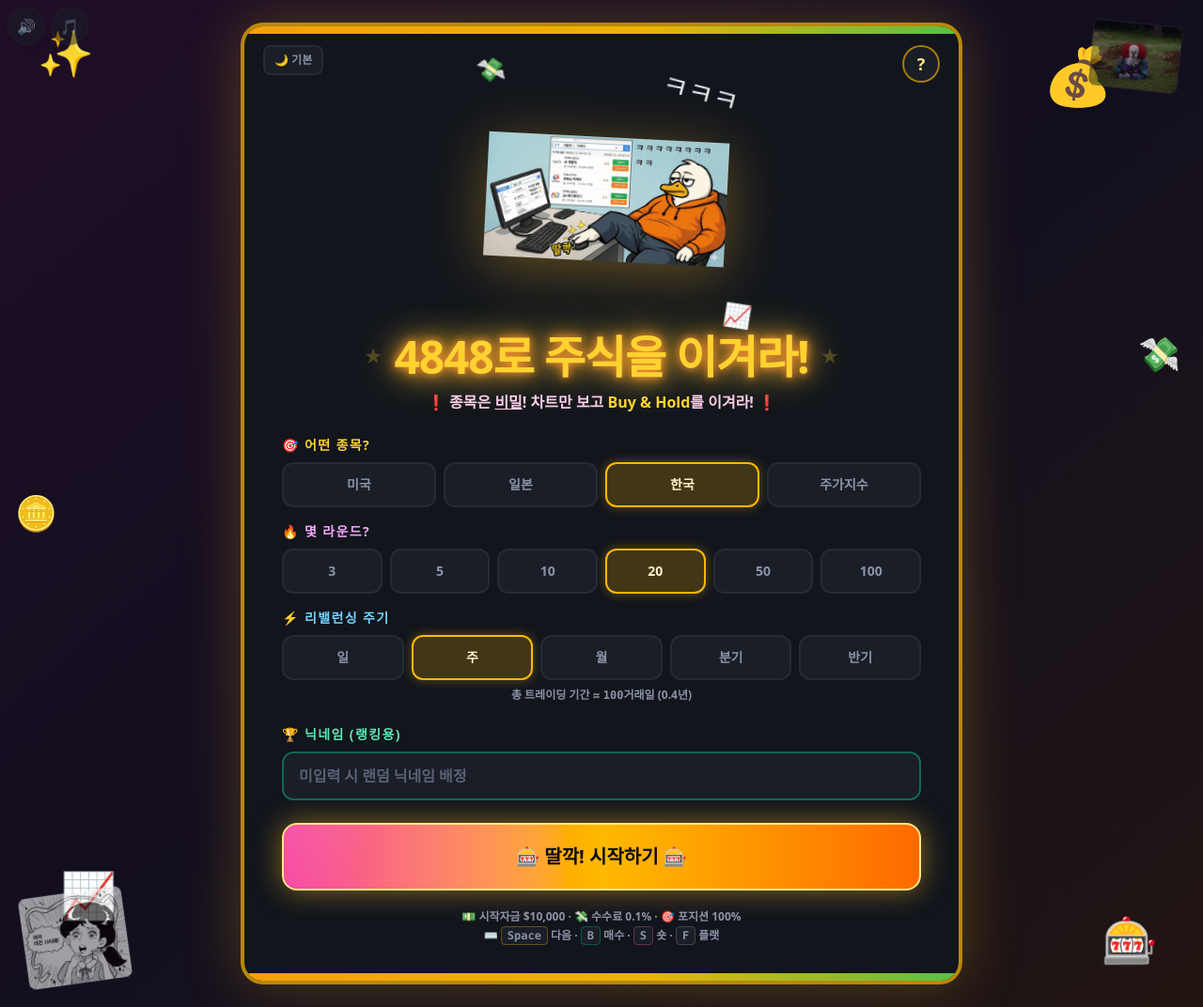
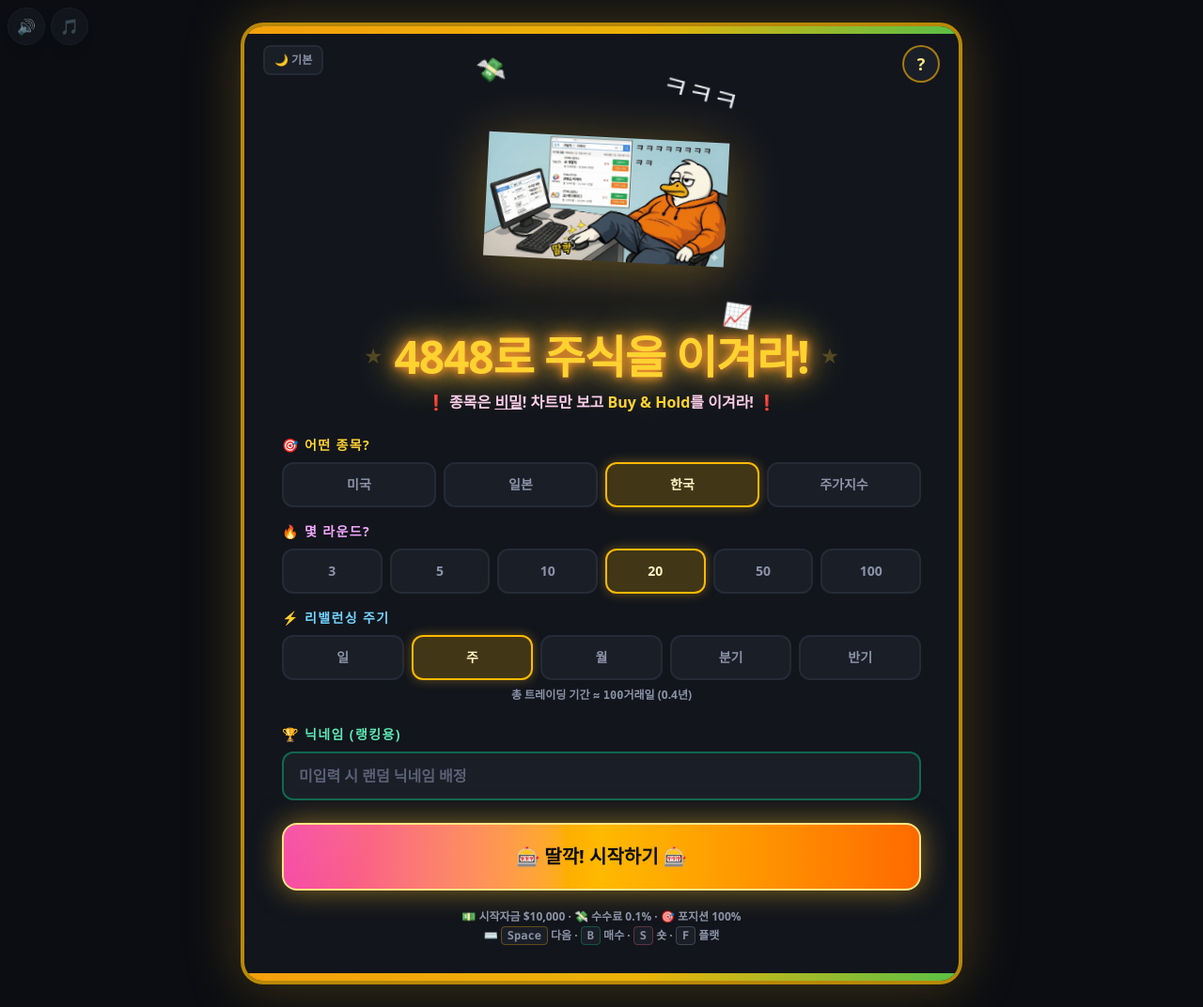
Before and after one commit to htk1019/ungdroo-stock-trading-game, a React (Vite) app: page / in a window 1280 px wide. Shown: the whole page at 94% size. Built offline with nearby package versions, Linux system fonts and the light colour scheme; a web font is replaced by a local one.

Commit message:
chore: 첫 화면 배경 이모지/밈 이미지 장식 전부 제거
Co-Authored-By: Claude Opus 4.6 (1M context) <noreply@anthropic.com>

```diff
--- a/src/components/Setup.tsx
+++ b/src/components/Setup.tsx
@@ -69,44 +69,6 @@ export function Setup({ onStart, loading, error, nickname, onNicknameChange, onT
   return (
     <div className={`min-h-screen flex items-center justify-center p-3 sm:p-6 relative overflow-hidden ${t.pageBg}`}>
       {showHelp && <HelpModal onClose={() => setShowHelp(false)} />}
-
-      {/* 배경 장식 — 다크 테마에서만 표시 */}
-      {isDark && (
-        <>
-          <div aria-hidden className="absolute inset-0 pointer-events-none hidden sm:block">
-            <div className="absolute inset-0 bg-gradient-to-br from-fuchsia-900/20 via-purple-900/10 to-amber-900/20" />
-            <span className="absolute top-8  left-10  text-5xl animate-spin-slow">✨</span>
-            <span className="absolute top-16 right-24 text-6xl animate-bounce">💰</span>
-            <span className="absolute bottom-24 left-16 text-5xl animate-pulse">📈</span>
-            <span className="absolute bottom-12 right-12 text-5xl animate-spin-slow">🎰</span>
-            <span className="absolute top-1/2 left-4 text-4xl animate-bounce">🪙</span>
-            <span className="absolute top-1/3 right-6 text-4xl animate-pulse">💸</span>
-            <span className="absolute top-6    right-1/3 text-3xl rotate-12 animate-blink">★</span>
-            <span className="absolute bottom-6 left-1/3  text-3xl -rotate-12 animate-blink">★</span>
-            <img src="/meme1.png" alt="" className="absolute bottom-6 left-6 w-28 opacity-60 rotate-[-8deg] rounded-lg border border-white/10 select-none" draggable={false} />
-            <img src="/meme2.png" alt="" className="absolute top-6 right-6 w-24 opacity-60 rotate-[6deg] rounded-lg border border-white/10 select-none" draggable={false} />
-          </div>
-          <div aria-hidden className="absolute inset-0 pointer-events-none sm:hidden">
-            <div className="absolute inset-0 bg-gradient-to-br from-fuchsia-900/20 via-purple-900/10 to-amber-900/20" />
-            <img src="/meme1.png" alt="" className="absolute bottom-2 left-2 w-16 opacity-40 rotate-[-8deg] rounded select-none" draggable={false} />
-            <img src="/meme2.png" alt="" className="absolute top-2 right-2 w-14 opacity-40 rotate-[6deg] rounded select-none" draggable={false} />
-          </div>
-        </>
-      )}
-
-      {/* 무지개 테마 배경 장식 */}
-      {themeKey === 'rainbow' && (
-        <div aria-hidden className="absolute inset-0 pointer-events-none">
-          <span className="absolute top-10 left-8 text-6xl animate-bounce">🌈</span>
-          <span className="absolute top-20 right-16 text-5xl animate-spin-slow">🦄</span>
-          <span className="absolute bottom-20 left-12 text-5xl animate-pulse">⭐</span>
-          <span className="absolute bottom-10 right-10 text-4xl animate-bounce">🌸</span>
-          <span className="absolute top-1/2 left-6 text-4xl animate-spin-slow">🍭</span>
-          <span className="absolute top-1/3 right-8 text-5xl animate-pulse">🎀</span>
-          <span className="absolute top-8 left-1/3 text-3xl rotate-12 animate-blink">☆</span>
-          <span className="absolute bottom-8 right-1/3 text-3xl -rotate-12 animate-blink">♡</span>
-        </div>
-      )}
 
       {/* 네온 테마 배경 — 레트로 도시 */}
       {themeKey === 'neon' && (
```
